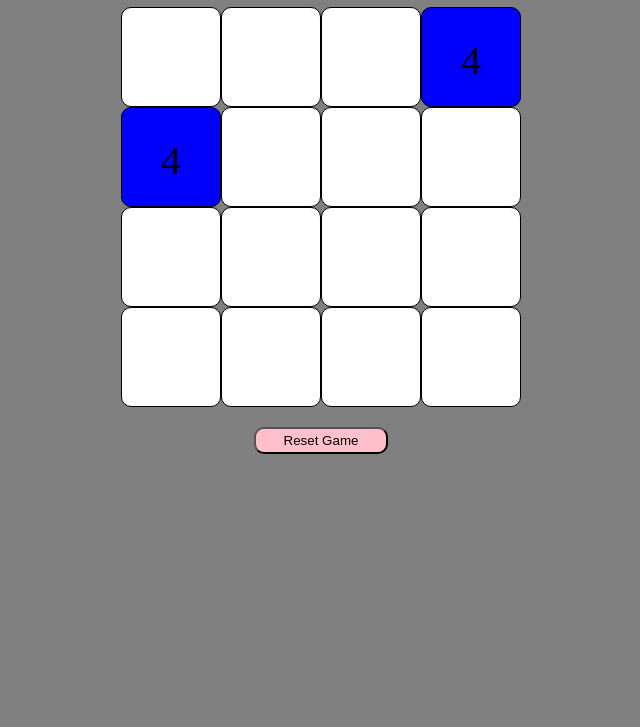
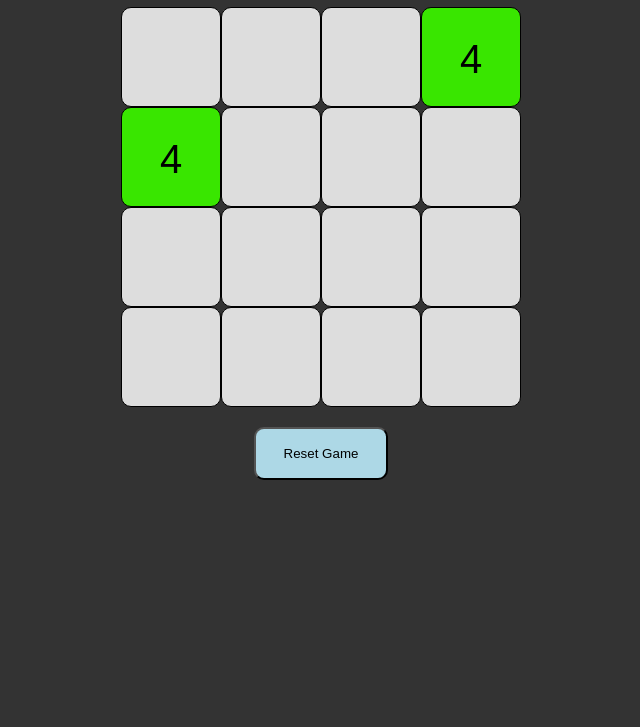
Before and after one commit to Btate712/2048, a plain HTML site: page index.html in a window 1280 px wide. Shown: the part 73-800 px from the top of the page, without its empty margins (319-959 px from the left). Drawn offline with Linux system fonts and the light colour scheme.

Commit message:
styling and added score to game over message

```diff
--- a/css/style.css
+++ b/css/style.css
@@ -1,14 +1,16 @@
 /* reset */
 * {
   box-sizing: border-box;
+  font-family: "Arial";
 }
 
 h1 {
+  color: lightblue;
   text-align: center;
 }
 
 body {
-  background-color: gray;
+  background-color: #333;
 }
 
 #board {
@@ -39,8 +41,8 @@ body {
 #reset-button {
   display: block;
   margin: auto;
-  height: 2em;
+  height: 4em;
   width: 10em;
-  background: pink;
+  background: lightblue;
   border-radius: 10px;
 }
--- a/js/script.js
+++ b/js/script.js
@@ -1,14 +1,19 @@
 const WIDTH = 4;
 const COLORS = {
-  0: "white",
-  2: "red",
-  4: "blue",
+  0: "#ddd",
+  2: "#99c2ff",
+  4: "#39e600",
   8: "yellow",
-  16: "green",
+  16: "#ff8533",
   32: "orange",
   64: "violet",
   128: "pink",
-  256: "skyblue"
+  256: "#d5ff80",
+  512: "#ff66ff",
+  1024: "#66d9ff",
+  2048: "#ff5c33",
+  4096: "#4dffd2",
+  8192: "#ffff4d"
 }
 
 let gameOver = false;
@@ -84,7 +89,7 @@ function makeNewTile() {
       makeNewTile();
     }
   } else {
-    alert("Game Over!");
+    alert(`Game Over!\nFinal Score: ${getScore()}`);
   }
 }
 
@@ -205,5 +210,15 @@ function move(direction) {
   redrawBoard();
 }
 
+function getScore() {
+  let score = 0;
+  for (let row = 0; row < WIDTH; row++) {
+    for (let col = 0; col < WIDTH; col++) {
+      score += parseInt(board[row][col]);
+    }
+  }
+  return score;
+}
+
 createGame();
 setupEventListeners();
```
